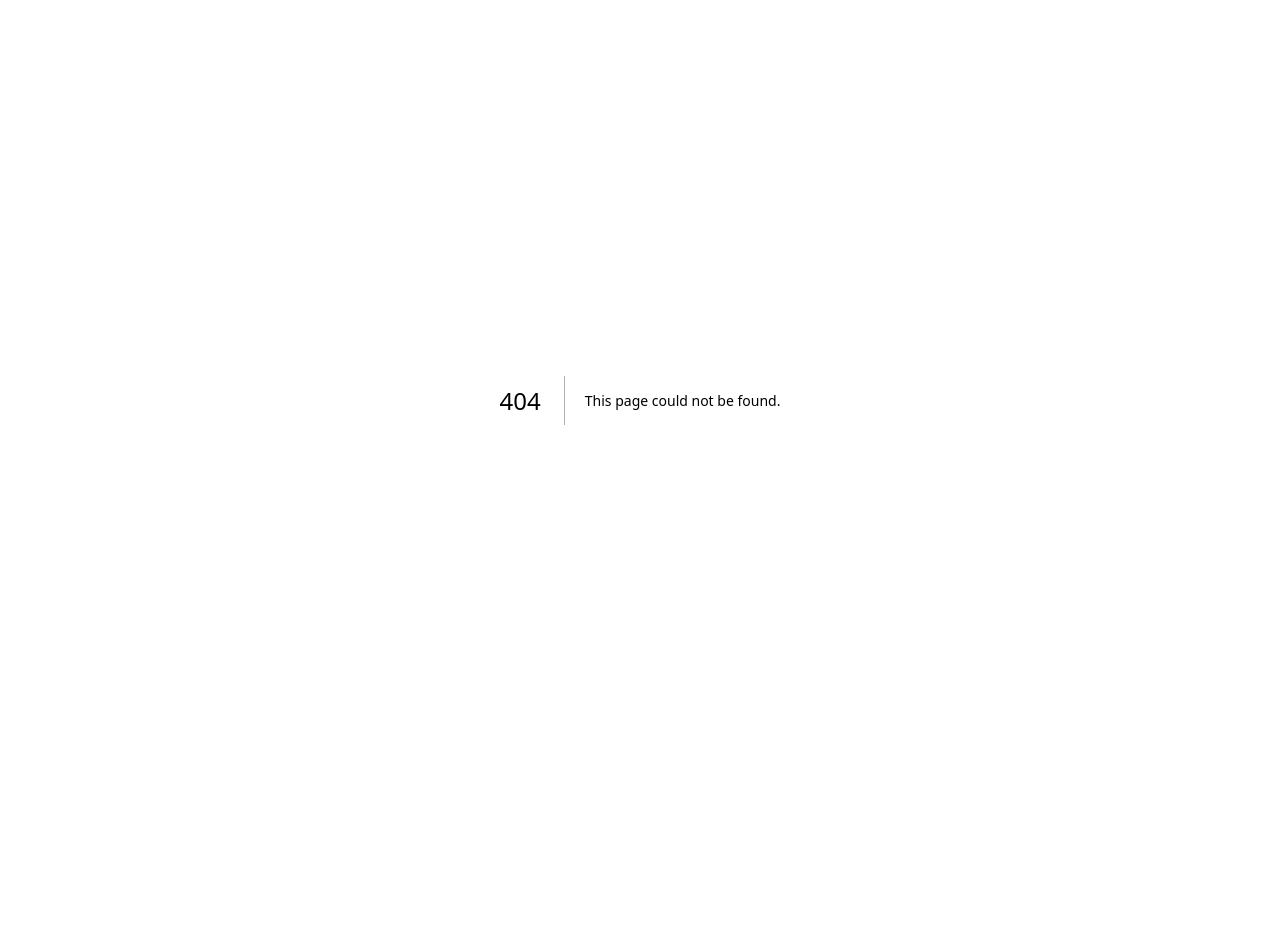
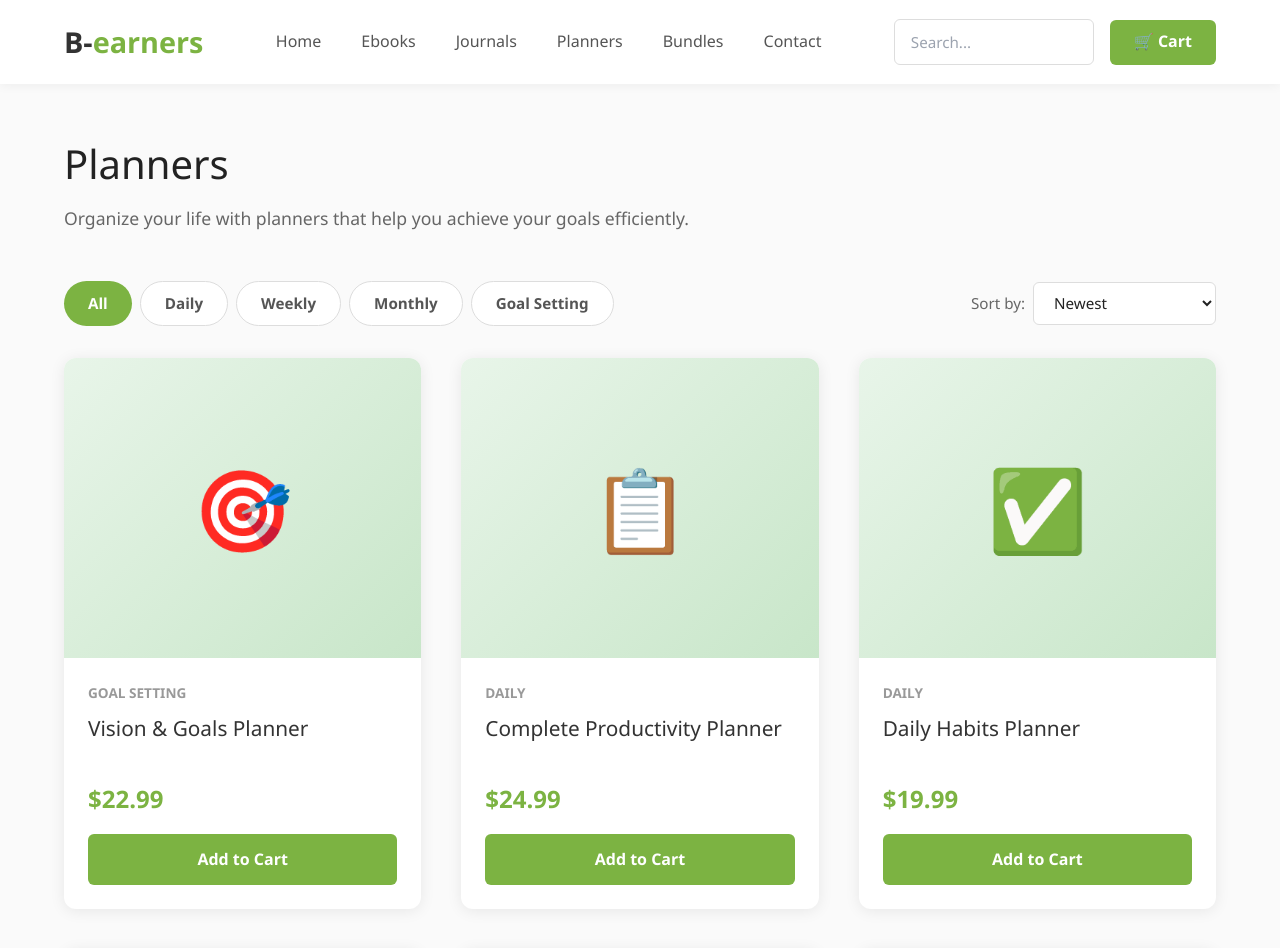
Before and after one commit to bearners676-debug/tina-nextjs-starter, a Next.js app: page /planners in a window 1280 px wide. Before the commit this address had no page. Shown: the top 948 px of the page. Before the commit the page ends 800 px from the top, so only its background shows below. Built offline with nearby package versions, Linux system fonts and the light colour scheme.

Commit message:
Add planners page with filters and cart

```diff
--- /dev/null
+++ b/app/planners/page.tsx
@@ -0,0 +1,167 @@
+'use client';
+
+import Navigation from '@/components/Navigation';
+import Footer from '@/components/Footer';
+import { useState } from 'react';
+import { useCart } from '@/lib/cart-context';
+
+const planners = [
+  { id: 'planner-1', title: 'Vision & Goals Planner', price: 22.99, category: 'Goal Setting', image: '🎯' },
+  { id: 'planner-2', title: 'Complete Productivity Planner', price: 24.99, category: 'Daily', image: '📋' },
+  { id: 'planner-3', title: 'Daily Habits Planner', price: 19.99, category: 'Daily', image: '✅' },
+  { id: 'planner-4', title: 'Weekly Success Organizer', price: 18.99, category: 'Weekly', image: '📆' },
+  { id: 'planner-5', title: 'Project Management Planner', price: 26.99, category: 'Goal Setting', image: '📊' },
+  { id: 'planner-6', title: 'Monthly Goal Tracker', price: 16.50, category: 'Monthly', image: '📅' },
+  { id: 'planner-7', title: 'Financial Goals Planner', price: 21.50, category: 'Goal Setting', image: '💰' },
+  { id: 'planner-8', title: 'Academic Year Planner', price: 20.99, category: 'Monthly', image: '🎓' },
+];
+
+export default function PlannersPage() {
+  const [filter, setFilter] = useState('All');
+  const [sort, setSort] = useState('newest');
+
+  const filteredPlanners = planners.filter(planner =>
+    filter === 'All' ? true : planner.category === filter
+  );
+
+  const sortedPlanners = [...filteredPlanners].sort((a, b) => {
+    if (sort === 'price-low') return a.price - b.price;
+    if (sort === 'price-high') return b.price - a.price;
+    return 0; // newest - keep original order
+  });
+
+  return (
+    <>
+      <Navigation />
+
+      <div style={{ minHeight: '80vh', background: '#fafafa', padding: '3rem 5%' }}>
+        <div style={{ maxWidth: '1400px', margin: '0 auto' }}>
+
+          {/* Page Header */}
+          <div style={{ marginBottom: '3rem' }}>
+            <h1 style={{ fontSize: '2.5rem', marginBottom: '0.5rem', color: '#222' }}>Planners</h1>
+            <p style={{ fontSize: '1.1rem', color: '#666' }}>
+              Organize your life with planners that help you achieve your goals efficiently.
+            </p>
+          </div>
+
+          {/* Filters & Sort */}
+          <div style={{ display: 'flex', justifyContent: 'space-between', alignItems: 'center', marginBottom: '2rem', flexWrap: 'wrap', gap: '1rem' }}>
+
+            {/* Category Filter */}
+            <div style={{ display: 'flex', gap: '0.5rem', flexWrap: 'wrap' }}>
+              {['All', 'Daily', 'Weekly', 'Monthly', 'Goal Setting'].map((category) => (
+                <button
+                  key={category}
+                  onClick={() => setFilter(category)}
+                  style={{
+                    padding: '0.6rem 1.5rem',
+                    background: filter === category ? '#7CB342' : 'white',
+                    color: filter === category ? 'white' : '#555',
+                    border: filter === category ? 'none' : '1px solid #ddd',
+                    borderRadius: '25px',
+                    fontWeight: 600,
+                    cursor: 'pointer',
+                    fontSize: '0.95rem',
+                    transition: 'all 0.3s'
+                  }}
+                >
+                  {category}
+                </button>
+              ))}
+            </div>
+
+            {/* Sort Dropdown */}
+            <div style={{ display: 'flex', alignItems: 'center', gap: '0.5rem' }}>
+              <span style={{ color: '#666', fontSize: '0.95rem' }}>Sort by:</span>
+              <select
+                value={sort}
+                onChange={(e) => setSort(e.target.value)}
+                style={{
+                  padding: '0.6rem 1rem',
+                  border: '1px solid #ddd',
+                  borderRadius: '6px',
+                  fontSize: '0.95rem',
+                  background: 'white',
+                  cursor: 'pointer'
+                }}
+              >
+                <option value="newest">Newest</option>
+                <option value="price-low">Price: Low to High</option>
+                <option value="price-high">Price: High to Low</option>
+              </select>
+            </div>
+          </div>
+
+          {/* Products Grid */}
+          <div className="products-grid">
+            {sortedPlanners.map((planner) => (
+              <ProductCard key={planner.id} product={planner} />
+            ))}
+          </div>
+
+          {/* No Results */}
+          {sortedPlanners.length === 0 && (
+            <div style={{ textAlign: 'center', padding: '4rem', background: 'white', borderRadius: '12px' }}>
+              <div style={{ fontSize: '4rem', marginBottom: '1rem' }}>📅</div>
+              <h3 style={{ fontSize: '1.5rem', marginBottom: '0.5rem', color: '#333' }}>No planners found</h3>
+              <p style={{ color: '#666' }}>Try adjusting your filters</p>
+            </div>
+          )}
+        </div>
+      </div>
+
+      <Footer />
+    </>
+  );
+}
+
+function ProductCard({ product }: { product: typeof planners[0] }) {
+  const { addToCart } = useCart();
+  const [added, setAdded] = useState(false);
+
+  const handleAddToCart = () => {
+    addToCart({
+      id: product.id,
+      title: product.title,
+      price: product.price,
+      type: 'planner',
+      category: product.category
+    });
+    setAdded(true);
+    setTimeout(() => setAdded(false), 2000);
+  };
+
+  return (
+    <div className="product-card">
+      <div style={{ width: '100%', height: '300px', background: 'linear-gradient(135deg, #e8f5e9 0%, #c8e6c9 100%)', display: 'flex', alignItems: 'center', justifyContent: 'center', fontSize: '5rem' }}>
+        {product.image}
+      </div>
+      <div style={{ padding: '1.5rem' }}>
+        <div style={{ fontSize: '0.85rem', color: '#999', textTransform: 'uppercase', marginBottom: '0.5rem', fontWeight: 600 }}>
+          {product.category}
+        </div>
+        <h3 style={{ fontSize: '1.3rem', marginBottom: '0.5rem', color: '#333', minHeight: '60px' }}>{product.title}</h3>
+        <p style={{ fontSize: '1.5rem', color: '#7CB342', fontWeight: 700, marginBottom: '1rem' }}>${product.price.toFixed(2)}</p>
+
+        <button
+          onClick={handleAddToCart}
+          style={{
+            width: '100%',
+            padding: '0.8rem',
+            background: added ? '#FFB300' : '#7CB342',
+            color: 'white',
+            border: 'none',
+            borderRadius: '6px',
+            fontSize: '1rem',
+            fontWeight: 600,
+            cursor: 'pointer',
+            transition: 'all 0.3s'
+          }}
+        >
+          {added ? '✓ Added to Cart!' : 'Add to Cart'}
+        </button>
+      </div>
+    </div>
+  );
+}
```
